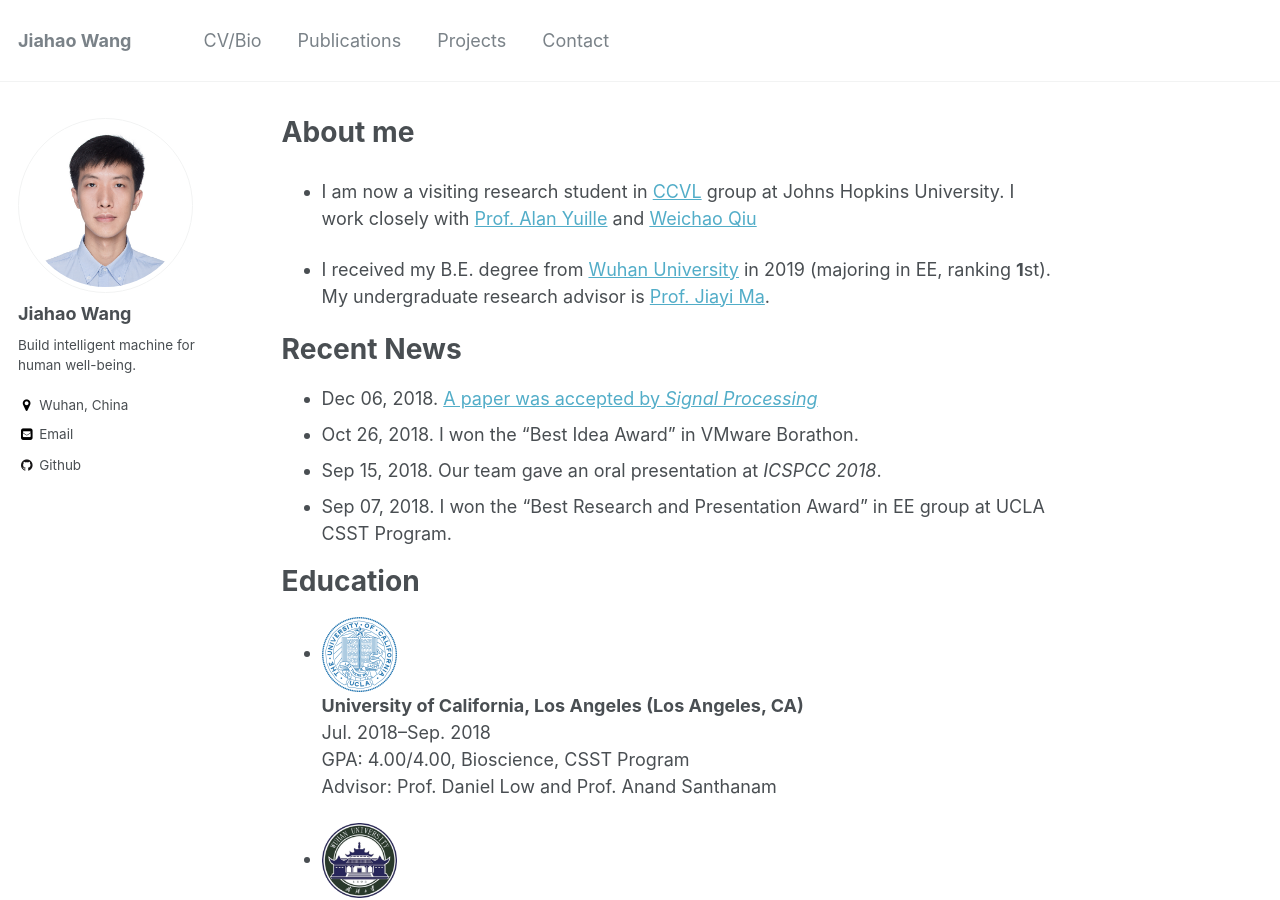
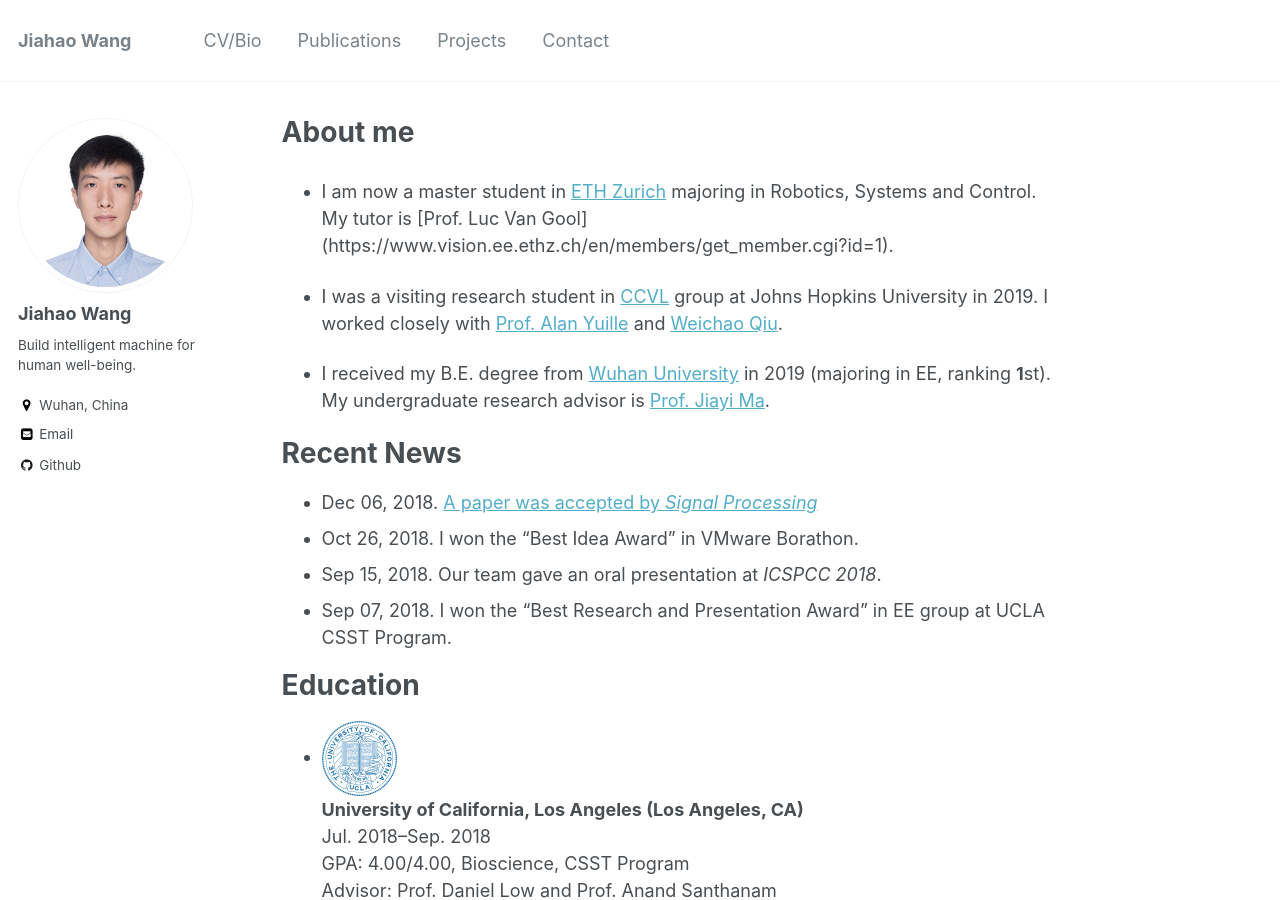
Before and after one commit to JiahaoPlus/JiahaoPlus.github.io, a Jekyll site: the page built from _pages/about.md, in a window 1280 px wide and 900 px high. Built offline with Jekyll 4.4.1, drawn with Linux system fonts in a browser that asks for light colours.

Commit message:
add master study

```diff
--- a/_pages/about.md
+++ b/_pages/about.md
@@ -7,7 +7,9 @@ redirect_from:
   - /about/
   - /about.html
 ---
-* I am now a visiting research student in [CCVL](https://ccvl.jhu.edu/) group at Johns Hopkins University. I work closely with [Prof. Alan Yuille](www.cs.jhu.edu/~ayuille/) and [Weichao Qiu](https://weichaoqiu.com/)
+* I am now a master student in [ETH Zurich](https://ethz.ch/en.html) majoring in Robotics, Systems and Control. My tutor is [Prof. Luc Van Gool] (https://www.vision.ee.ethz.ch/en/members/get_member.cgi?id=1).
+
+* I was a visiting research student in [CCVL](https://ccvl.jhu.edu/) group at Johns Hopkins University in 2019. I worked closely with [Prof. Alan Yuille](www.cs.jhu.edu/~ayuille/) and [Weichao Qiu](https://weichaoqiu.com/).
 
 * I received my B.E. degree from [Wuhan University](http://en.whu.edu.cn/) in 2019 (majoring in EE, ranking <b>1</b>st).
 My undergraduate research advisor is [Prof. Jiayi Ma](https://sites.google.com/site/jiayima2013/).
```
